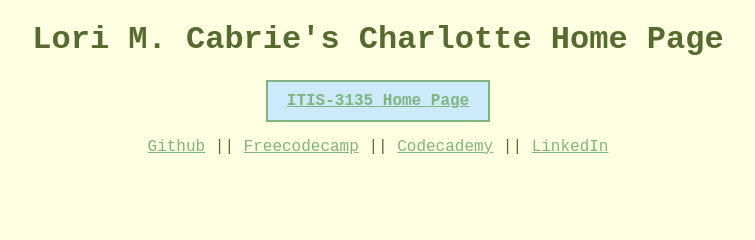
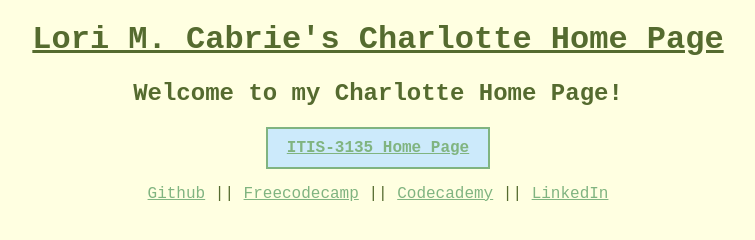
Before and after one commit to LoriCabrie26/LoriCabrie26.github.io, a plain HTML site: page index.html in a window 1280 px wide. Shown: the whole page, without its empty margins (262-1017 px from the left). Drawn offline with Linux system fonts and the light colour scheme.

Commit message:
added h2

```diff
--- a/index.html
+++ b/index.html
@@ -15,6 +15,9 @@
         </h1>
     </header>
     <main>
+        <h2>
+            Welcome to my Charlotte Home Page!
+        </h2>
     </main>
     <footer>
         <div>
--- a/itis3135/styles/clt.css
+++ b/itis3135/styles/clt.css
@@ -4,6 +4,12 @@ body{
     color:darkolivegreen;
     font-family:'Courier New', Courier, monospace;
 }
+
+h1{
+    text-decoration: underline;
+}
+
+
 
 a{
     color:rgb(128, 180, 128);
```
